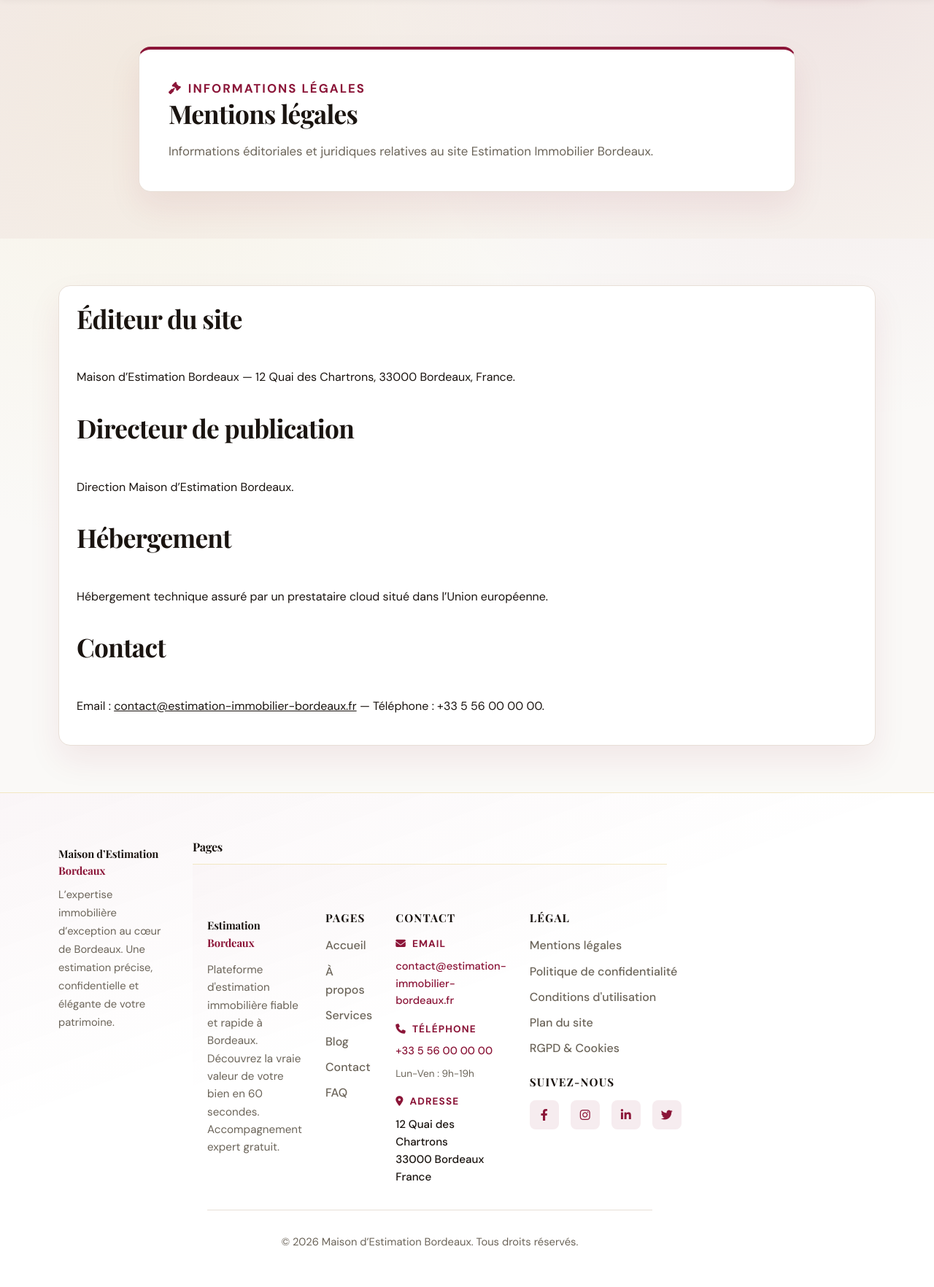
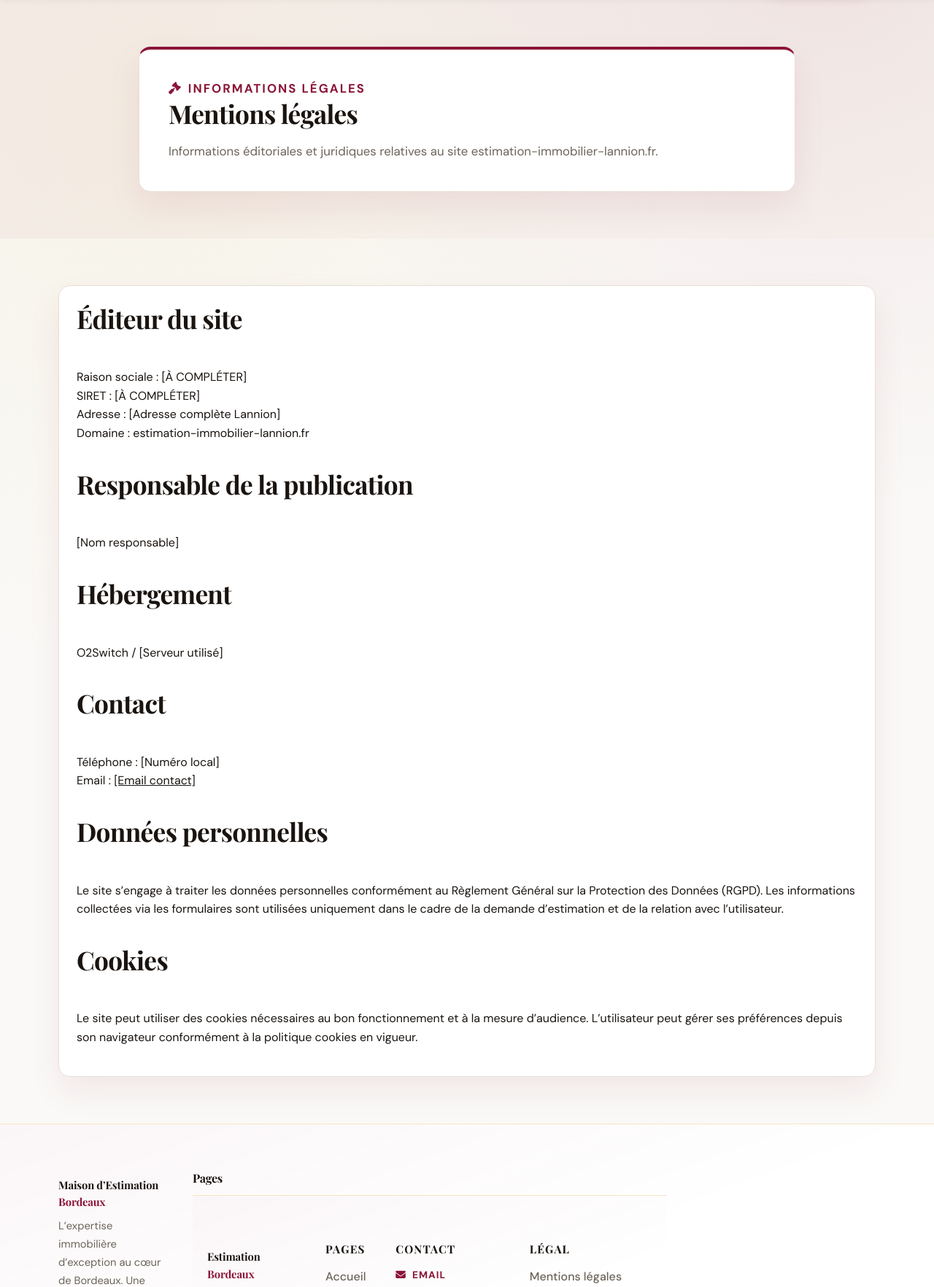
Before and after one commit to olimcfly/estimation-immobilier-lannion, a PHP site: page /mentions-legales in a window 1280 px wide. Shown: the part 77-1841 px from the top of the page at 73% size. Before the commit the page ends 1785 px from the top, so only its background shows below. Run offline with PHP 8.4, Linux system fonts and the light colour scheme.

Commit message:
Adapt mentions légales et CGU pour Lannion

```diff
--- a/app/views/legal/mentions.php
+++ b/app/views/legal/mentions.php
@@ -3,7 +3,7 @@
     <div class="page-hero-inner card">
       <p class="eyebrow"><i class="fas fa-gavel"></i> Informations légales</p>
       <h1>Mentions légales</h1>
-      <p class="lead">Informations éditoriales et juridiques relatives au site Estimation Immobilier Bordeaux.</p>
+      <p class="lead">Informations éditoriales et juridiques relatives au site estimation-immobilier-lannion.fr.</p>
     </div>
   </div>
 </section>
@@ -11,15 +11,36 @@
 <section class="section">
   <div class="container card" style="display: grid; gap: 1.25rem;">
     <h2>Éditeur du site</h2>
-    <p>Maison d’Estimation Bordeaux — 12 Quai des Chartrons, 33000 Bordeaux, France.</p>
+    <p>
+      Raison sociale : [À COMPLÉTER]<br>
+      SIRET : [À COMPLÉTER]<br>
+      Adresse : [Adresse complète Lannion]<br>
+      Domaine : estimation-immobilier-lannion.fr
+    </p>
 
-    <h2>Directeur de publication</h2>
-    <p>Direction Maison d’Estimation Bordeaux.</p>
+    <h2>Responsable de la publication</h2>
+    <p>[Nom responsable]</p>
 
     <h2>Hébergement</h2>
-    <p>Hébergement technique assuré par un prestataire cloud situé dans l’Union européenne.</p>
+    <p>O2Switch / [Serveur utilisé]</p>
 
     <h2>Contact</h2>
-    <p>Email : <a href="mailto:contact@estimation-immobilier-bordeaux.fr">contact@estimation-immobilier-bordeaux.fr</a> — Téléphone : +33 5 56 00 00 00.</p>
+    <p>
+      Téléphone : [Numéro local]<br>
+      Email : <a href="mailto:[Email contact]">[Email contact]</a>
+    </p>
+
+    <h2>Données personnelles</h2>
+    <p>
+      Le site s’engage à traiter les données personnelles conformément au Règlement Général sur la Protection
+      des Données (RGPD). Les informations collectées via les formulaires sont utilisées uniquement dans le cadre
+      de la demande d’estimation et de la relation avec l’utilisateur.
+    </p>
+
+    <h2>Cookies</h2>
+    <p>
+      Le site peut utiliser des cookies nécessaires au bon fonctionnement et à la mesure d’audience.
+      L’utilisateur peut gérer ses préférences depuis son navigateur conformément à la politique cookies en vigueur.
+    </p>
   </div>
 </section>
```
Also changed, not shown: app/views/legal/cgu.php (+27 -9 lines).
